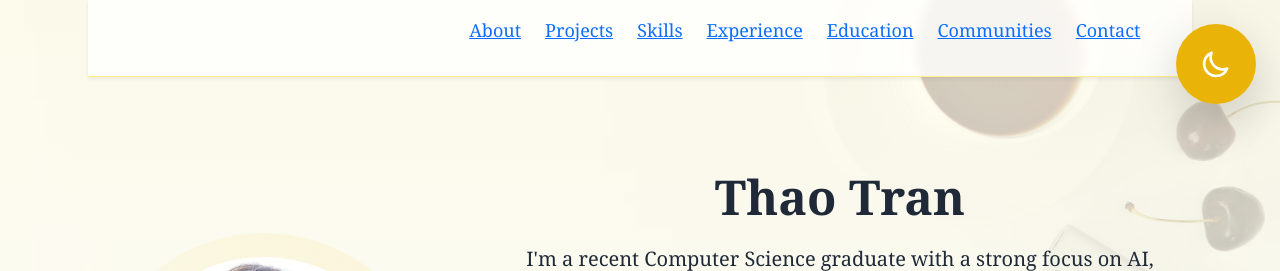
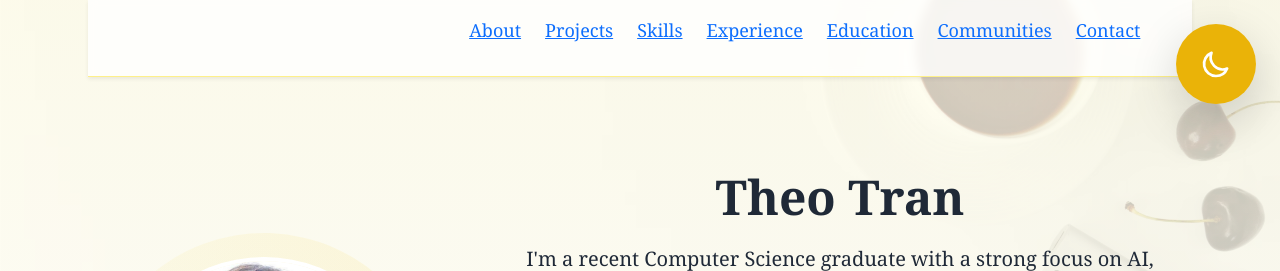
Before and after one commit to thao-1/Portfolio-website, a Next.js app: page / in a window 1280 px wide. Shown: the top 271 px of the page. Built offline with nearby package versions, Linux system fonts and the light colour scheme.

Commit message:
Initial change

```diff
--- a/src/app/page.tsx
+++ b/src/app/page.tsx
@@ -108,7 +108,7 @@ export default function Portfolio() {
             <div className="absolute -inset-6 bg-gradient-to-r from-yellow-200 to-yellow-400 dark:from-yellow-700 dark:to-yellow-500 rounded-full opacity-10 transform rotate-2"></div>
             <Image
               src="/profile.jpeg"
-              alt="Thao Tran"
+              alt="Theo Tran"
               width={300}
               height={300}
               className="rounded-full relative z-10 border-4 border-white dark:border-gray-800 shadow-xl aspect-square object-cover"
@@ -120,7 +120,7 @@ export default function Portfolio() {
             />
           </div>
           <div className="text-center lg:text-left space-y-6">
-            <h1 className="text-4xl md:text-5xl font-bold">Thao Tran</h1>
+            <h1 className="text-4xl md:text-5xl font-bold">Theo Tran</h1>
             <div className="space-y-4">
               <p className="text-lg md:text-xl leading-relaxed">
                 I'm a recent Computer Science graduate with a strong focus on AI, machine learning, and full-stack software development. Currently, I'm actively seeking a new graduate role or internship where I can apply my skills and continue learning in a real-world environment.
```
